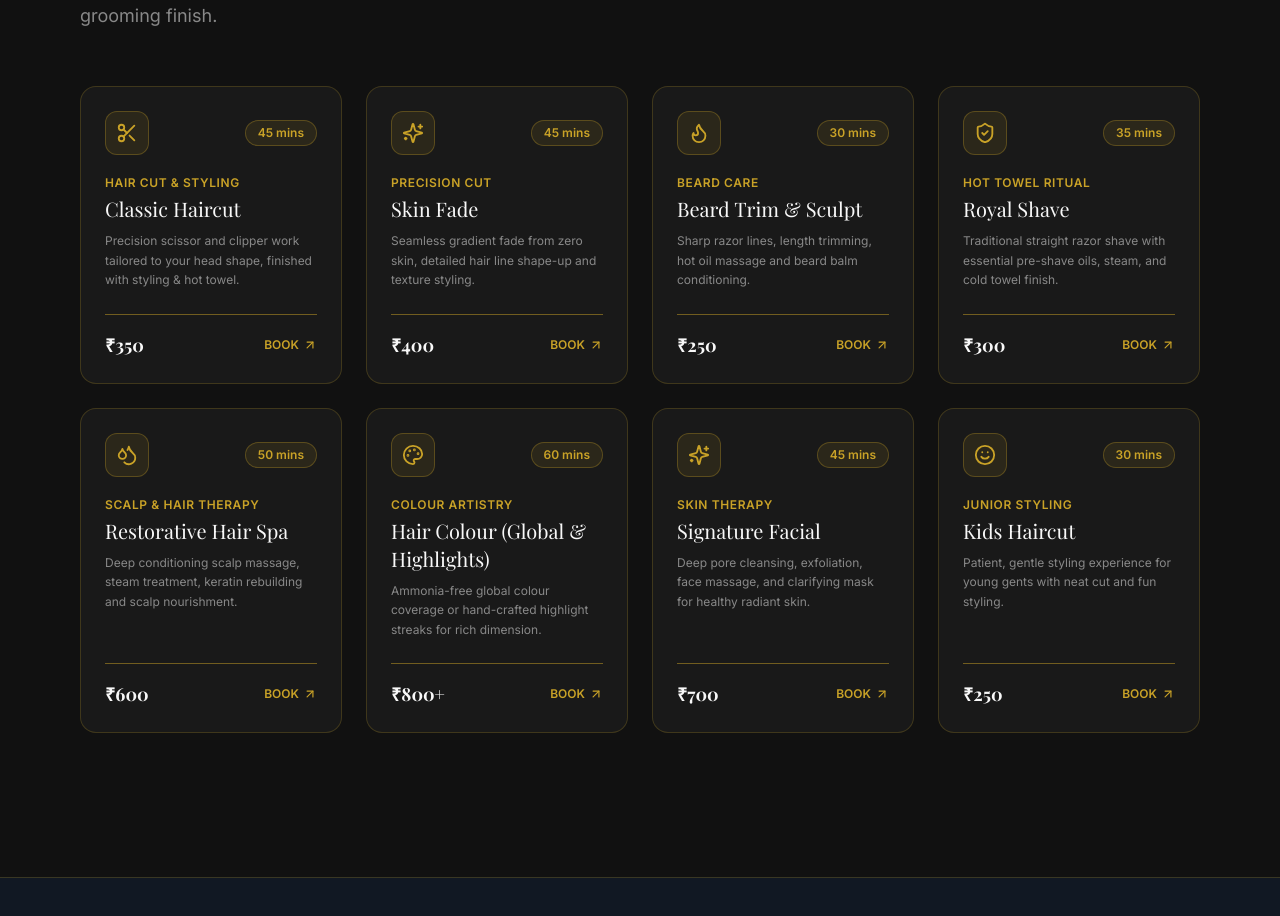
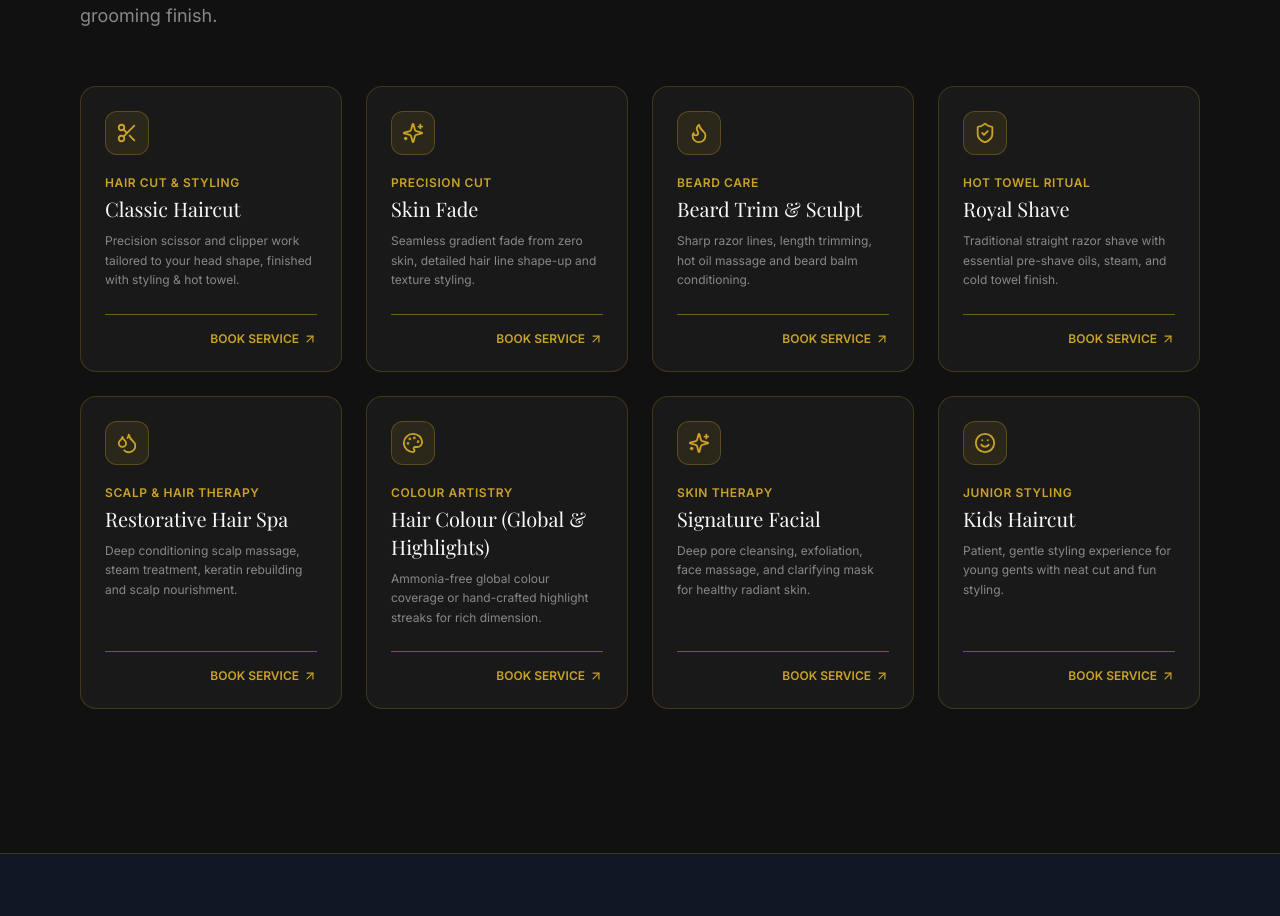
Before and after one commit to Chetan911n/hairport-salon-website, a Next.js app: page / in a window 1280 px wide. Shown: the part 1463-2379 px from the top of the page. Built offline with nearby package versions, Linux system fonts and the light colour scheme.

Commit message:
Remove price and duration timing badges from Barbershop Services section

```diff
--- a/components/Services.tsx
+++ b/components/Services.tsx
@@ -10,8 +10,6 @@ export const featuredServicesList = [
     title: 'Classic Haircut',
     category: 'Hair Cut & Styling',
     description: 'Precision scissor and clipper work tailored to your head shape, finished with styling & hot towel.',
-    duration: '45 mins',
-    price: '₹350',
     icon: Scissors
   },
   {
@@ -19,8 +17,6 @@ export const featuredServicesList = [
     title: 'Skin Fade',
     category: 'Precision Cut',
     description: 'Seamless gradient fade from zero skin, detailed hair line shape-up and texture styling.',
-    duration: '45 mins',
-    price: '₹400',
     icon: Sparkles
   },
   {
@@ -28,8 +24,6 @@ export const featuredServicesList = [
     title: 'Beard Trim & Sculpt',
     category: 'Beard Care',
     description: 'Sharp razor lines, length trimming, hot oil massage and beard balm conditioning.',
-    duration: '30 mins',
-    price: '₹250',
     icon: Flame
   },
   {
@@ -37,8 +31,6 @@ export const featuredServicesList = [
     title: 'Royal Shave',
     category: 'Hot Towel Ritual',
     description: 'Traditional straight razor shave with essential pre-shave oils, steam, and cold towel finish.',
-    duration: '35 mins',
-    price: '₹300',
     icon: ShieldCheck
   },
   {
@@ -46,8 +38,6 @@ export const featuredServicesList = [
     title: 'Restorative Hair Spa',
     category: 'Scalp & Hair Therapy',
     description: 'Deep conditioning scalp massage, steam treatment, keratin rebuilding and scalp nourishment.',
-    duration: '50 mins',
-    price: '₹600',
     icon: Droplets
   },
   {
@@ -55,8 +45,6 @@ export const featuredServicesList = [
     title: 'Hair Colour (Global & Highlights)',
     category: 'Colour Artistry',
     description: 'Ammonia-free global colour coverage or hand-crafted highlight streaks for rich dimension.',
-    duration: '60 mins',
-    price: '₹800+',
     icon: Palette
   },
   {
@@ -64,8 +52,6 @@ export const featuredServicesList = [
     title: 'Signature Facial',
     category: 'Skin Therapy',
     description: 'Deep pore cleansing, exfoliation, face massage, and clarifying mask for healthy radiant skin.',
-    duration: '45 mins',
-    price: '₹700',
     icon: Sparkles
   },
   {
@@ -73,8 +59,6 @@ export const featuredServicesList = [
     title: 'Kids Haircut',
     category: 'Junior Styling',
     description: 'Patient, gentle styling experience for young gents with neat cut and fun styling.',
-    duration: '30 mins',
-    price: '₹250',
     icon: Smile
   }
 ];
@@ -106,9 +90,6 @@ export default function Services() {
                       <div className="flex h-11 w-11 items-center justify-center rounded-xl bg-gold/10 text-gold border border-gold/30">
                         <Icon size={22} />
                       </div>
-                      <span className="rounded-full border border-gold/30 bg-gold/10 px-3 py-1 text-xs font-semibold text-gold">
-                        {service.duration}
-                      </span>
                     </div>
 
                     <span className="mt-5 block text-xs tracking-wider uppercase text-gold font-semibold">
@@ -122,15 +103,12 @@ export default function Services() {
                     </p>
                   </div>
 
-                  <div className="mt-6 flex items-center justify-between border-t border-border/50 pt-4">
-                    <span className="font-display text-lg font-bold text-white">
-                      {service.price}
-                    </span>
+                  <div className="mt-6 flex items-center justify-end border-t border-border/50 pt-4">
                     <Link
                       href="/book"
                       className="inline-flex items-center gap-1 text-xs font-semibold uppercase text-gold transition-all hover:translate-x-1"
                     >
-                      Book <ArrowUpRight size={14} />
+                      Book Service <ArrowUpRight size={14} />
                     </Link>
                   </div>
                 </div>
```
